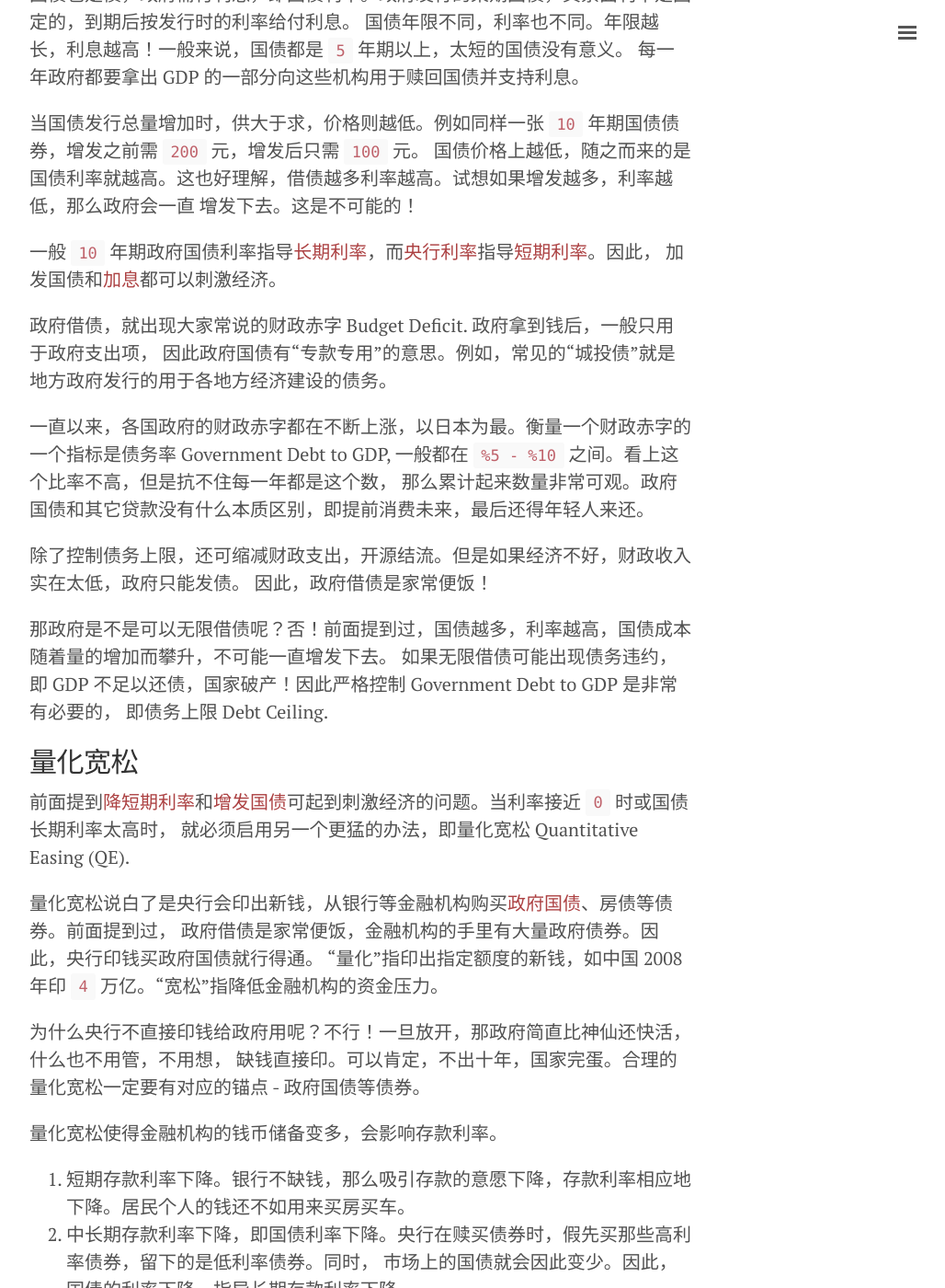
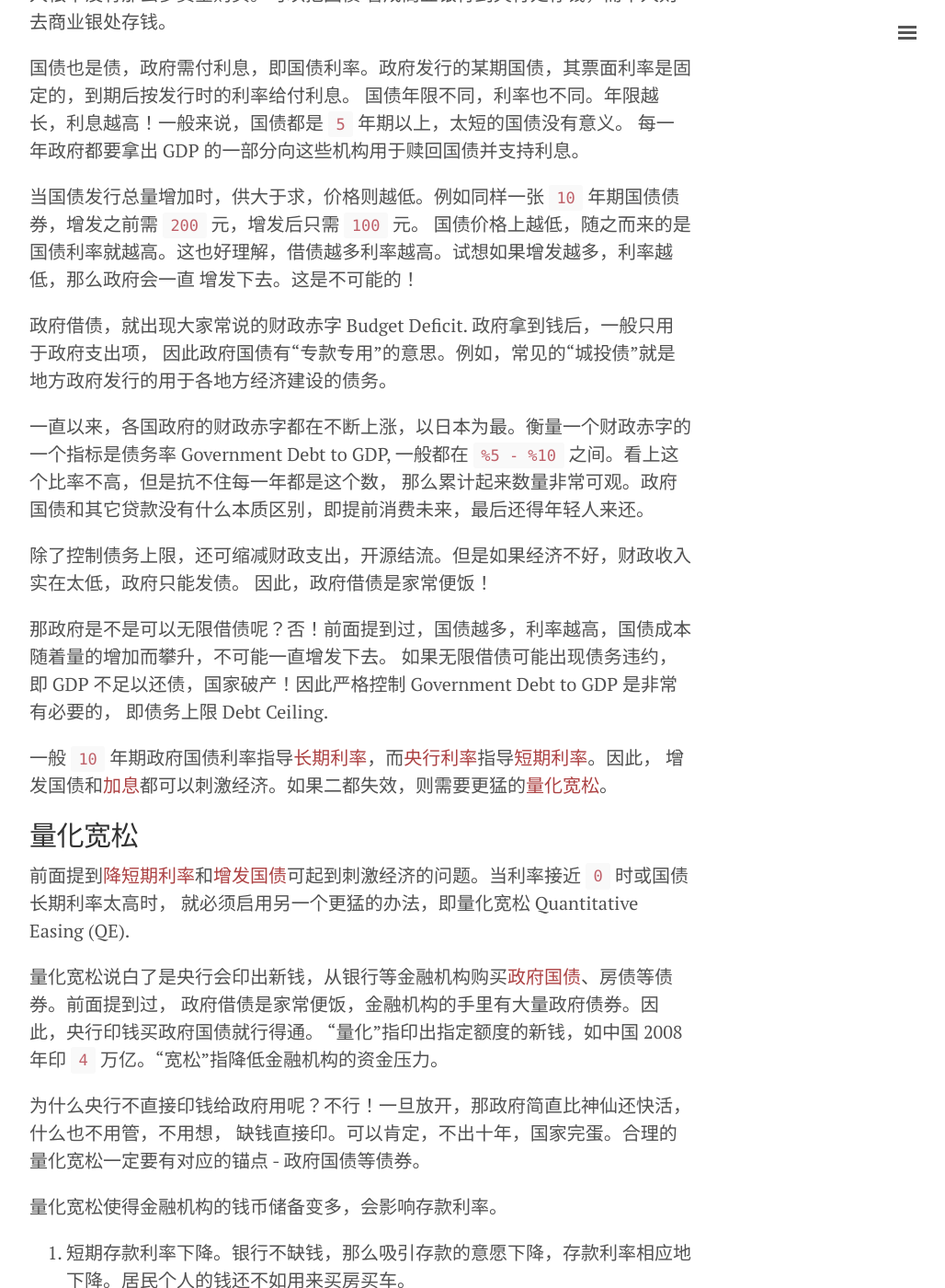
Before and after one commit to outsinre/zh-blog, a Jekyll site: the page built from _posts/2024-10-01-economy.md, in a window 1280 px wide and 1400 px high, scrolled down 3948 px. Shown: the whole window at 92% size, without its empty margins (248-1276 px from the left). Built offline with Jekyll 4.4.1, drawn with Linux system fonts in a browser that asks for light colours; comment, search, counter and statistics services are not loaded; some of the changed lines change nothing that is shown; some of the changed text lies outside the part shown.

Commit message:
feat(economy): add a sentence

```diff
--- a/_posts/2024-10-01-economy.md
+++ b/_posts/2024-10-01-economy.md
@@ -94,6 +94,8 @@
 
 因此，利差是利器。
 
+以日本政府为例，其持续了 8 年的负利率在 2024 年初不得不停止，改为正利率，就是为了应对美联储连续加息带来的圧力。
+
 # 内外债 #
 
 ## 政府国债 ##
@@ -112,9 +114,6 @@
 国债价格上越低，随之而来的是国债利率就越高。这也好理解，借债越多利率越高。试想如果增发越多，利率越低，那么政府会一直
 增发下去。这是不可能的！
 
-一般 `10` 年期政府国债利率指导[长期利率](#利率)，而[央行利率](#美联储加息降息)指导[短期利率](#利率)。因此，
-加发国债和[加息](#美联储加息降息)都可以刺激经济。
-
 政府借债，就出现大家常说的财政赤字 Budget Deficit. 政府拿到钱后，一般只用于政府支出项，
 因此政府国债有“专款专用”的意思。例如，常见的“城投债”就是地方政府发行的用于各地方经济建设的债务。
 
@@ -128,6 +127,9 @@
 那政府是不是可以无限借债呢？否！前面提到过，国债越多，利率越高，国债成本随着量的增加而攀升，不可能一直增发下去。
 如果无限借债可能出现债务违约，即 GDP 不足以还债，国家破产！因此严格控制 Government Debt to GDP 是非常有必要的，
 即债务上限 Debt Ceiling.
+
+一般 `10` 年期政府国债利率指导[长期利率](#利率)，而[央行利率](#美联储加息降息)指导[短期利率](#利率)。因此，
+增发国债和[加息](#美联储加息降息)都可以刺激经济。如果二都失效，则需要更猛的[量化宽松](#量化宽松)。
 
 ## 量化宽松 ##
 
```
